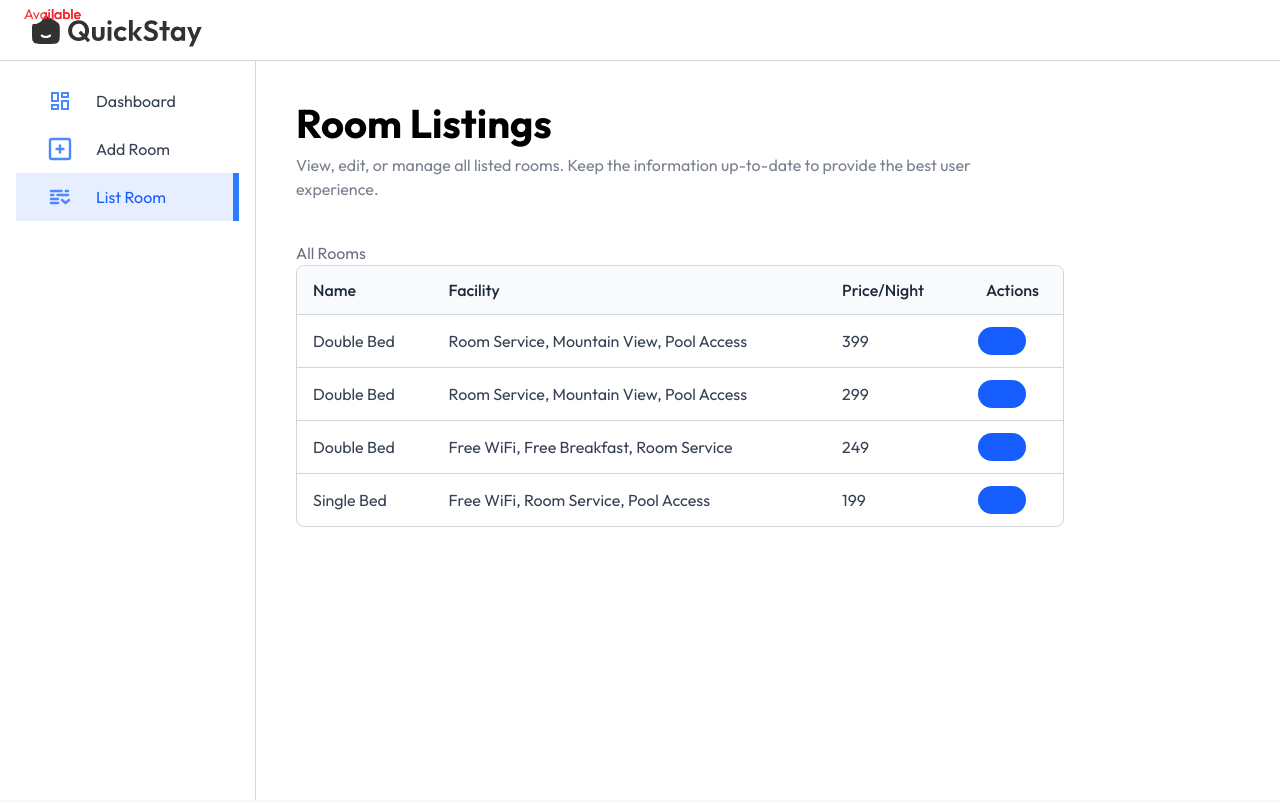
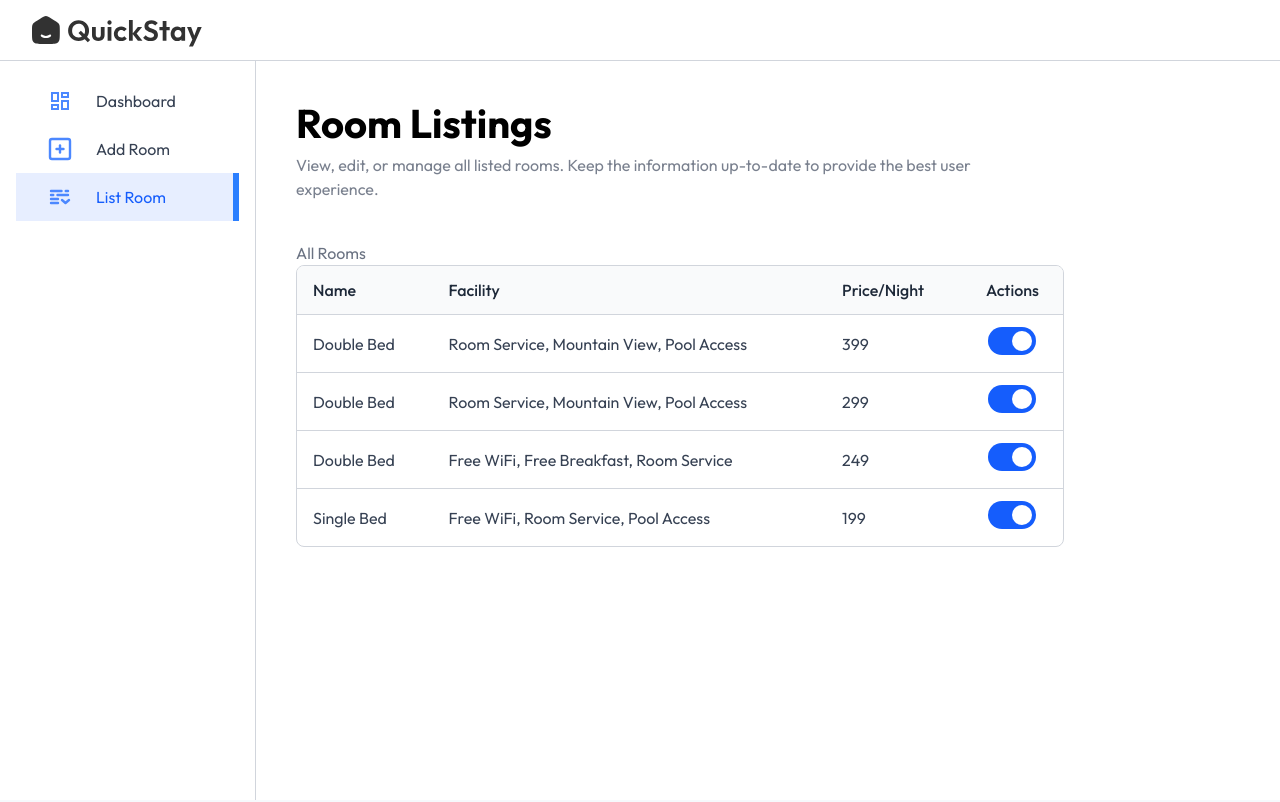
Before and after one commit to babyprogrammer1/hotelbooking, a React (Vite) app in the folder client/: page /owner/list-room in a window 1280 px wide. Shown: the top 802 px of the page. Built offline with nearby package versions, Linux system fonts and the light colour scheme; no server answers; a web font is replaced by a local one.

Commit message:
fix: enhance checkbox layout in ListRooms for better accessibility and styling

```diff
--- a/client/src/pages/hotelOwner/ListRooms.jsx
+++ b/client/src/pages/hotelOwner/ListRooms.jsx
@@ -29,9 +29,11 @@ const ListRooms = () => {
                   {item.pricePerNight}
                 </td>
                 <td className='py-3 px-4 text-red-500 text-sm border-t border-gray-300 text-center'>
-                  <input type='checkbox' className='sr-only peer' checked={item.isAvailable} />
-                  <div className='w-12 h-7 bg-slate-300 rounded-full peer peer-checked:bg-blue-600 transition-colors duration-200'></div>
-                  <span className='dot absolute left-1 top-1 w-5 h-5 bg-white rounded-full  peer-checked:translate-x-5 transition-transform duration-200 ease-in-out'>Available</span>
+                  <label className='relative inline-flex items-center cursor-pointer text-gary-900 gap-3'>
+                    <input type='checkbox' className='sr-only peer' checked={item.isAvailable} />
+                    <div className='w-12 h-7 bg-slate-300 rounded-full peer peer-checked:bg-blue-600 transition-colors duration-200'></div>
+                    <span className='dot absolute left-1 top-1 w-5 h-5 bg-white rounded-full  peer-checked:translate-x-5 transition-transform duration-200 ease-in-out'></span>
+                  </label>
                 </td>
               </tr>
             ))}
```
